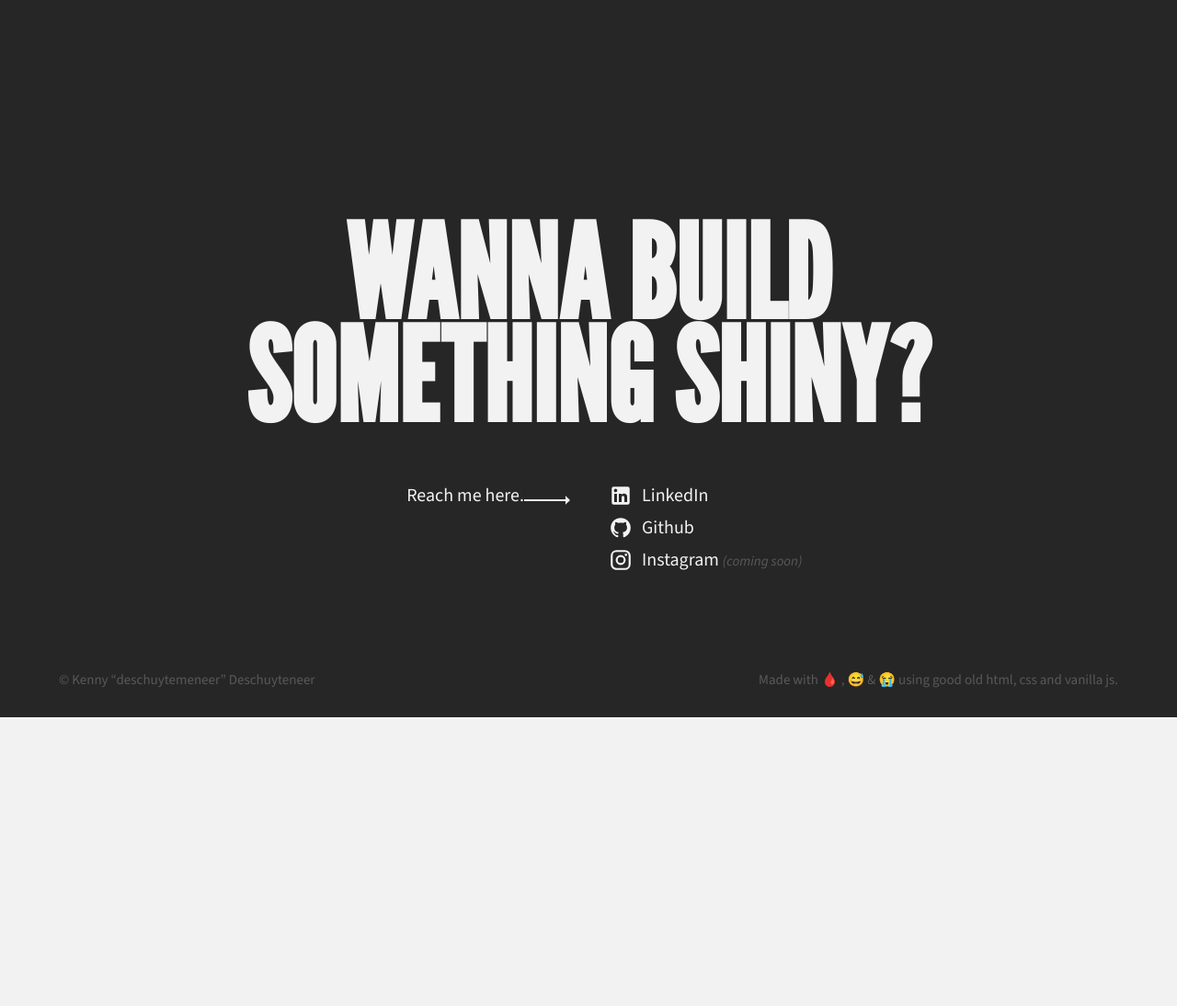
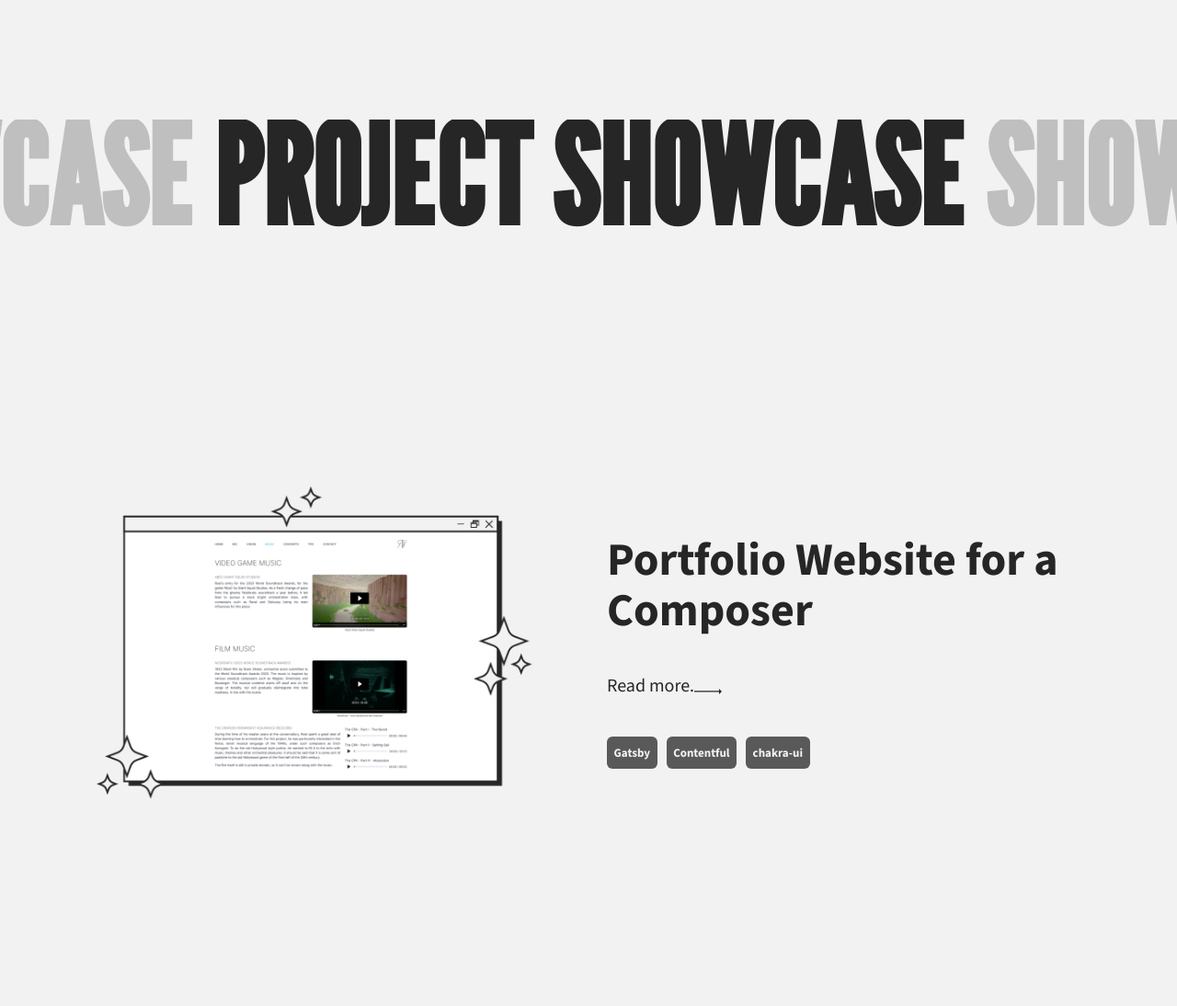
Before and after one commit to deschuytemeneer/deschuytemeneer.github.io, a plain HTML site: page index.html in a window 1280 px wide. Shown: the part 1620-2714 px from the top of the page at 92% size. Before the commit the page ends 2400 px from the top, so only its background shows below. Drawn offline with nearby package versions, Linux system fonts and the light colour scheme.

Commit message:
added a "project showcase" section
Using some web components! The native ones!

````diff
--- a/index.html
+++ b/index.html
@@ -3,7 +3,7 @@
   <head>
     <meta charset="UTF-8" />
     <meta name="viewport" content="width=device-width, initial-scale=1.0" />
-    <title>deschuytemeneer.github.io | Welcome to my portfolio!</title>
+    <title>deschuytemeneer.github.io | Welcome to my portfolio website!</title>
     <link rel="preconnect" href="https://fonts.googleapis.com" />
     <link rel="preconnect" href="https://fonts.gstatic.com" crossorigin />
     <link
@@ -11,6 +11,7 @@
       rel="stylesheet" />
     <link href="https://fonts.googleapis.com/css2?family=League+Gothic" rel="stylesheet" />
     <link rel="stylesheet" href="styles/index.css" />
+    <script defer type="module" src="scripts/index.js"></script>
   </head>
   <body>
     <main>
@@ -48,6 +49,50 @@
         </div>
       </section>
 
+      <section id="showcase" class="page">
+        <div class="page__fullwidth showcase">
+          <h1 class="showcase-heading"><span data-repeat="showcase">Project showcase</span></h1>
+          <div class="grid showcase__content">
+            <h1 class="grid__content showcase-heading showcase-heading--inline">Project showcase</h1>
+            <dmr-drawer class="grid__content showcase-item">
+              <div class="showcase-item__image">
+                <img
+                  src="./assets/project-showcase-roel.png"
+                  alt="A desktop screen and a mobile screen, both showing a showcase website" />
+              </div>
+              <h2 class="showcase-item__title">Portfolio Website for a Composer</h2>
+              <div class="showcase-item__description">
+                <div class="showcase-item__description-content">
+                  <p>
+                    In 2023, I built a showcase for a friend of mine, who is a composer. He had made
+                    a rough design with wix, which I then converted into a "proper" website. As he
+                    wanted to be able to add, modify and delete content at any point in the future,
+                    I decided on a CMS approach. Additionally, we settled for a headless CMS both
+                    liked the decoupling of the content from the design, which was pretty set in
+                    stone anyway.
+                  </p>
+                  <p>
+                    In the end, I decided on Contentful as a CMS. I built the front end using
+                    Gatsby, since I liked the integration it provided with Contentful. I had also
+                    recently learned of chakra-ui, and the "utility-based" components and well
+                    thought out theming system seemed like a good fit for this project.
+                  </p>
+                </div>
+              </div>
+              <dmr-toggle class="showcase-item__read-more-toggle">
+                <span class="showcase-item__read-more-toggle-on-label">Read more.</span>
+                <span class="showcase-item__read-more-toggle-off-label">Read less.</span>
+              </dmr-toggle>
+              <ul class="showcase-item__tags">
+                <li class="showcase-item__tag">Gatsby</li>
+                <li class="showcase-item__tag">Contentful</li>
+                <li class="showcase-item__tag">chakra-ui</li>
+              </ul>
+            </dmr-drawer>
+          </div>
+        </div>
+      </section>
+
       <section id="contact-me" class="page">
         <div class="page__fullwidth contact-me">
           <div class="grid">
--- /dev/null
+++ b/scripts/components/base-element.js
@@ -0,0 +1,25 @@
+/**
+ * A base element for all custom elements for this project. They're all block elements, and have a
+ * single default slot.
+ */
+export class DMRElement extends HTMLElement {
+  static defaultStyle = `
+      :host {
+        display: block;
+        cursor: default;
+      }
+    `;
+
+  constructor() {
+    super();
+
+    const shadow = this.attachShadow({ mode: "open" });
+
+    const style = document.createElement("style");
+    style.textContent = DMRElement.defaultStyle;
+    shadow.appendChild(style);
+
+    const slot = document.createElement("slot");
+    shadow.appendChild(slot);
+  }
+}
--- /dev/null
+++ b/scripts/components/toggle.js
@@ -0,0 +1,54 @@
+import { DMRElement } from "./base-element.js";
+
+/**
+ * A Toggle is like a simple interactable element that is either in "toggled on" state (has the
+ * attribute `toggled-on`), or in "toggled off" state (has the attribute `toggled-off`). When
+ * clicked, emits a `toggle` event with an object detail payload with one property: `isToggledOn`,
+ * that reflects the current state of the element.
+ *
+ * This custom element purposefully has no visual part; it is up to the user of this element to
+ * use the slot of a Toggle to create this visual part. One can easily style the slot contents then
+ * according to the state using the aforementioned attributes:
+ *
+ * ```css
+ * dmr-toggle[toggled-on] { }
+ * dmr-toggle[toggled-off] { }
+ * ```
+ */
+export class Toggle extends DMRElement {
+  #isToggled = false;
+
+  constructor() {
+    super();
+    this.mapStateToAttributes();
+  }
+
+  connectedCallback() {
+    this.addEventListener("click", this.handleClick.bind(this));
+  }
+
+  disconnectedCallback() {
+    this.removeEventListener("click", this.handleClick.bind(this));
+  }
+
+  mapStateToAttributes() {
+    if (this.#isToggled) {
+      this.setAttribute("toggled-on", true);
+      this.removeAttribute("toggled-off");
+    } else {
+      this.setAttribute("toggled-off", true);
+      this.removeAttribute("toggled-on");
+    }
+  }
+
+  handleClick() {
+    this.#isToggled = !this.#isToggled;
+    this.mapStateToAttributes();
+
+    this.dispatchEvent(
+      new CustomEvent("toggle", { bubbles: true, detail: { isToggledOn: this.#isToggled } })
+    );
+  }
+}
+
+customElements.define("dmr-toggle", Toggle);
--- /dev/null
+++ b/scripts/index.js
@@ -0,0 +1,2 @@
+import "./components/drawer.js";
+import "./components/toggle.js";
--- a/styles/_layout.css
+++ b/styles/_layout.css
@@ -36,6 +36,6 @@
 @media (min-width: 1920px) {
   .page,
   .grid {
-    --content-margin: 10vw;
+    --content-margin: 7.5vw;
   }
 }
--- /dev/null
+++ b/styles/_showcase.css
@@ -0,0 +1,269 @@
+.showcase {
+  display: grid;
+  row-gap: 7.5rem;
+  padding-block: 7.5rem;
+}
+
+.showcase__content {
+  row-gap: 3rem;
+}
+
+.showcase-heading {
+  font-family: var(--font-family-headings);
+  text-transform: uppercase;
+  font-size: 7rem;
+  line-height: 0.8;
+  color: var(--color-dark);
+}
+
+.showcase-heading--inline {
+  margin-bottom: 6rem;
+}
+
+.showcase-item {
+  --transition-speed-title: var(--transition-speed-moderate);
+  --transition-speed-description: var(--transition-speed-moderate);
+  --transition-speed-read-more: var(--transition-speed-moderate);
+  --transition-speed-read-more-arrows: var(--transition-speed-fast);
+
+  display: grid;
+  grid-template:
+    "client" min-content
+    "title" min-content
+    "tags" min-content
+    "image" min-content
+    "description" min-content
+    "read-more" min-content
+    / 1fr;
+  gap: 0 2rem;
+}
+
+.showcase-item[opened] {
+  --description-height: 1fr;
+}
+
+.showcase-item.showcase-item--flipped .showcase-item__content {
+  order: -1;
+}
+
+.showcase-item__image {
+  grid-area: image;
+  justify-self: center;
+  align-self: center;
+  padding-block: 1rem;
+}
+
+.showcase-item__title {
+  grid-area: title;
+  font-weight: 700;
+  font-size: 1.5rem;
+  line-height: 1.1;
+  transition: font-size var(--transition-speed-title) ease-in;
+}
+
+.showcase-item__client {
+  grid-area: client;
+  font-weight: normal;
+  color: var(--color-grey);
+}
+
+.showcase-item__description {
+  grid-area: description;
+  display: grid;
+  grid-template-rows: 0fr;
+  transition: grid-template-rows var(--transition-speed-description) ease-out;
+}
+
+.showcase-item__description-content {
+  overflow: hidden;
+}
+
+.showcase-item__description-content > * + * {
+  margin-top: 1rem;
+}
+
+.showcase-item[opened] .showcase-item__description {
+  grid-template-rows: 1fr;
+}
+
+.showcase-item__read-more-toggle {
+  --label-arrow-width: 30px;
+  --label-arrow-spacing: 0;
+
+  grid-area: read-more;
+
+  display: grid;
+  transition: grid-template-columns ease-out var(--transition-speed-read-more);
+  margin-top: 1rem;
+}
+
+.showcase-item__read-more-toggle[toggled-on] {
+  grid-template-columns: 1fr auto auto 0fr;
+}
+
+.showcase-item__read-more-toggle[toggled-off] {
+  grid-template-columns: 0fr auto auto 1fr;
+}
+
+.showcase-item__read-more-toggle-on-label {
+  grid-area: 1 / 2;
+}
+
+.showcase-item__read-more-toggle-off-label {
+  grid-area: 1 / 3;
+}
+
+.showcase-item__read-more-toggle-on-label,
+.showcase-item__read-more-toggle-off-label {
+  position: relative;
+}
+
+.showcase-item__read-more-toggle-on-label::after,
+.showcase-item__read-more-toggle-off-label::after {
+  content: "";
+  display: inline-block;
+  height: 100%;
+  width: var(--label-arrow-width);
+  position: absolute;
+  background: url("../assets/arrow-dark.svg") no-repeat;
+  background-position: 0 75%;
+  transition: margin-left var(--transition-speed-read-more-arrows);
+}
+
+.showcase-item__read-more-toggle-off-label::after {
+  transform: scaleX(-1);
+  left: calc(-1 * var(--label-arrow-width));
+  margin-left: calc(-1 * var(--label-arrow-spacing));
+}
+
+.showcase-item__read-more-toggle-on-label::after {
+  margin-left: var(--label-arrow-spacing);
+}
+
+.showcase-item__read-more-toggle:hover {
+  --label-arrow-spacing: 1rem;
+}
+
+.showcase-item__read-more-toggle[toggled-on] .showcase-item__read-more-toggle-on-label,
+.showcase-item__read-more-toggle[toggled-off] .showcase-item__read-more-toggle-off-label {
+  visibility: hidden;
+}
+
+.showcase-item__read-more-toggle[toggled-off] .showcase-item__read-more-toggle-on-label,
+.showcase-item__read-more-toggle[toggled-on] .showcase-item__read-more-toggle-off-label {
+  visibility: visible;
+}
+
+.showcase-item__tags {
+  grid-area: tags;
+  display: flex;
+  padding: 0;
+  gap: 0.5rem;
+  margin-top: 1rem;
+}
+
+.showcase-item__tag {
+  box-sizing: border-box;
+  display: inline;
+  font-size: 0.65rem;
+  font-weight: bold;
+  padding: 0.375rem;
+  background-color: var(--color-dark-grey);
+  color: var(--color-light-grey);
+  border-radius: 6px;
+}
+
+@media (max-width: 1200px) {
+  .showcase-heading:not(.showcase-heading--inline) {
+    display: none;
+  }
+
+  .showcase-item__image {
+    max-width: 600px;
+  }
+}
+
+@media (min-width: 600px) {
+  .showcase-heading {
+    font-size: 7.5rem;
+  }
+}
+
+@media (min-width: 1200px) {
+  .showcase-heading:not(.showcase-heading--inline) {
+    text-align: center;
+    overflow: hidden;
+  }
+
+  .showcase-heading--inline {
+    display: none;
+  }
+
+  .showcase-heading [data-repeat] {
+    display: inline-block;
+    white-space: nowrap;
+    position: relative;
+  }
+
+  .showcase-heading [data-repeat]::before,
+  .showcase-heading [data-repeat]::after {
+    content: " " attr(data-repeat) " " attr(data-repeat) " ";
+    color: var(--color-grey);
+    white-space: pre;
+    position: absolute;
+  }
+
+  .showcase-heading [data-repeat]::before {
+    right: 100%;
+  }
+
+  .showcase-heading [data-repeat]::after {
+    left: 100%;
+  }
+
+  .showcase-item {
+    gap: 1rem 2rem;
+    grid-template:
+      "image .          " auto
+      "image client     " minmax(0, auto)
+      "image title      " auto
+      "image description" auto
+      "image read-more  " auto
+      "image tags       " auto
+      "image .          " auto
+      / 1fr 1fr;
+  }
+
+  .showcase-item--flipped {
+    grid-template:
+      ".            image" auto
+      "client       image" minmax(0, auto)
+      "title        image" auto
+      "description  image" auto
+      "read-more    image" auto
+      "tags         image" auto
+      ".            image" auto
+      / 1fr 1fr;
+  }
+
+  .showcase-item__client {
+    font-size: 1.5em;
+  }
+
+  .showcase-item__title {
+    font-size: 2.5em;
+  }
+
+  .showcase-item[opened] .showcase-item__title {
+    font-size: 1.5em;
+  }
+
+  .showcase-item__image {
+    padding-block: 6rem;
+    padding-inline: 2rem;
+  }
+
+  .showcase-item__read-more-toggle {
+    margin-top: 0;
+  }
+}
--- a/styles/index.css
+++ b/styles/index.css
@@ -3,4 +3,5 @@
 @import url(./_layout.css);
 @import url(./_hero.css);
 @import url(./_about-me.css);
+@import url(./_showcase.css);
 @import url(./_contact-me.css);
````
Also changed, not shown: scripts/components/drawer.js (added, +44 -0 lines), assets/arrow-dark.svg (added), assets/project-showcase-roel.png (added).
